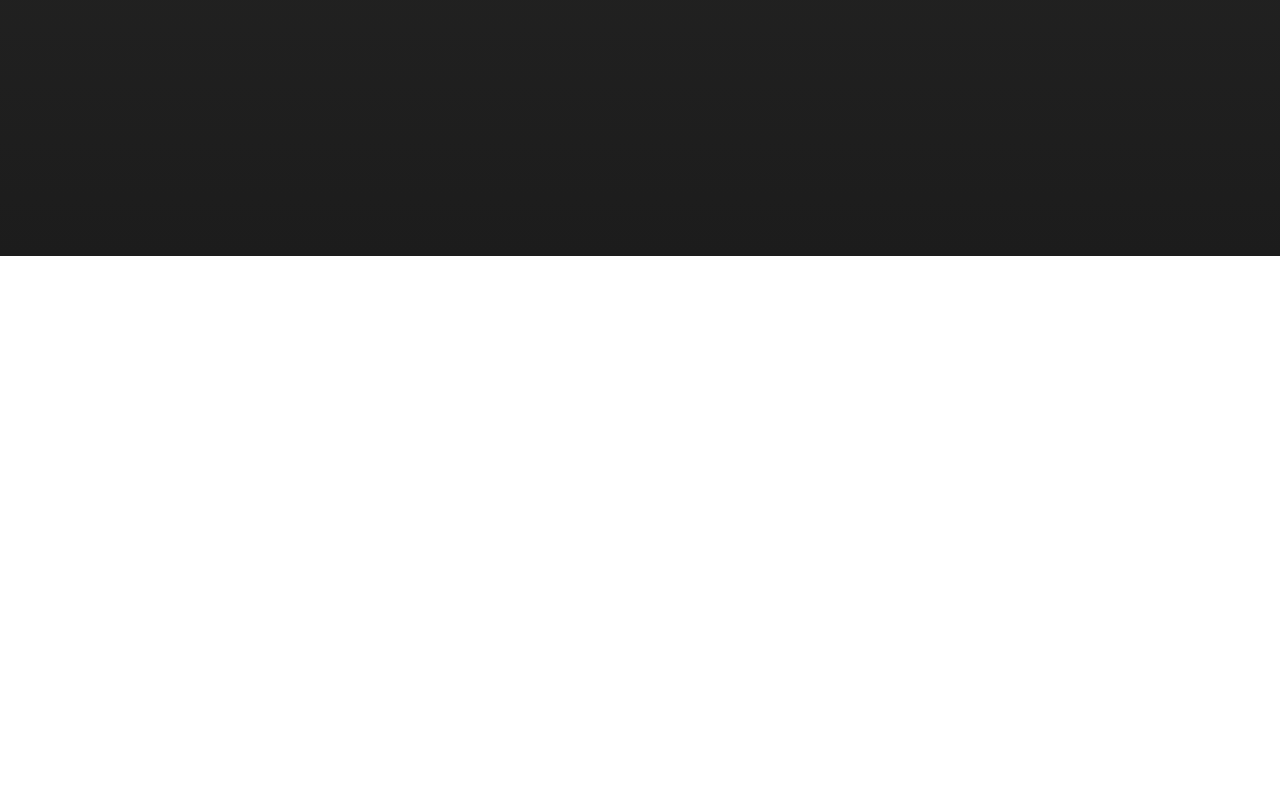
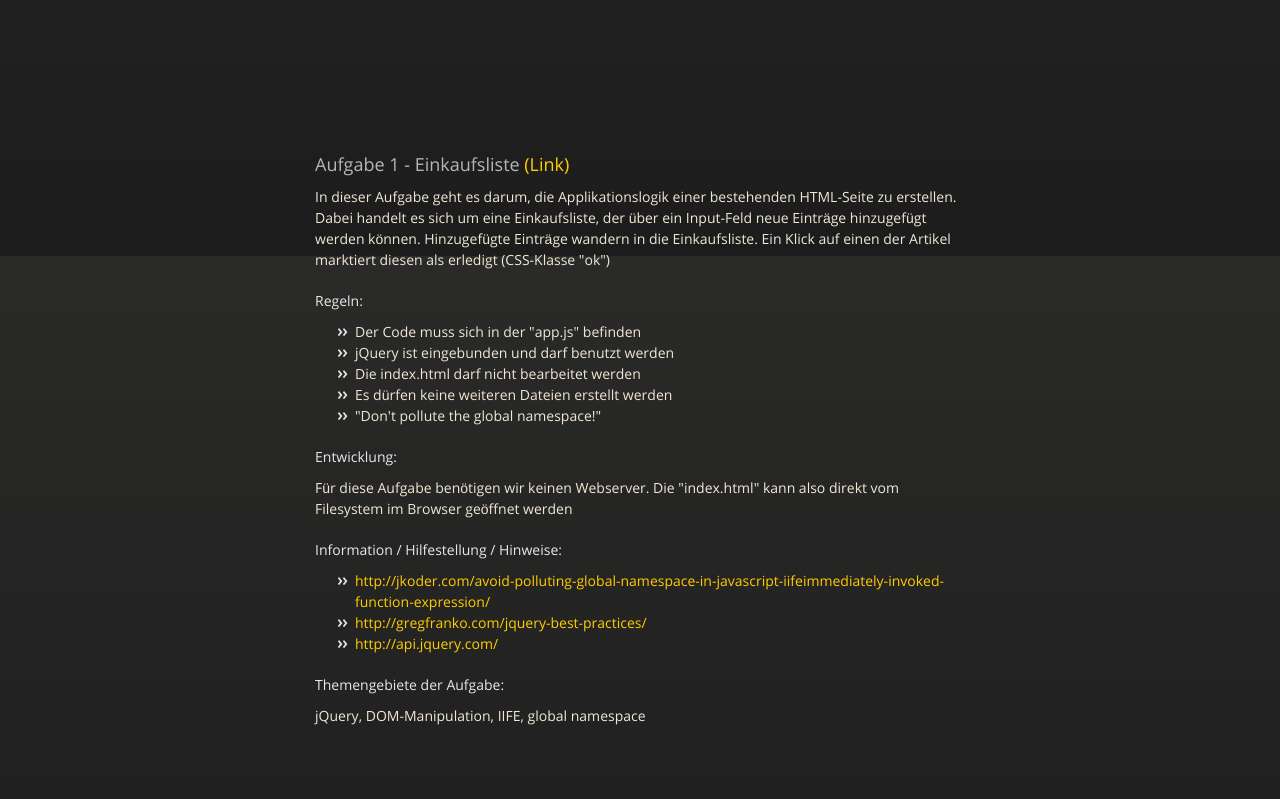
Before and after one commit to emememw/js-dojo, a plain HTML site: page index.html in a window 1280 px wide. Shown: the part 544-1343 px from the top of the page. Before the commit the page ends 800 px from the top, so only its background shows below. Drawn offline with nearby package versions, Linux system fonts and the light colour scheme.

Commit message:
added ex1

```diff
--- a/index.html
+++ b/index.html
@@ -51,6 +51,35 @@
 <p>Happy hacking :)</p>
       </section>
 
+      <section>
+        <div>
+          <h3>Aufgabe 1 - Einkaufsliste <a href="https://github.com/markus-wi/js-dojo/tree/master/exercises/exercise1">(Link)</a></h3>
+          <p>
+            In dieser Aufgabe geht es darum, die Applikationslogik einer bestehenden HTML-Seite zu erstellen.
+            Dabei handelt es sich um eine Einkaufsliste, der über ein Input-Feld neue Einträge hinzugefügt werden können.
+            Hinzugefügte Einträge wandern in die Einkaufsliste. Ein Klick auf einen der Artikel marktiert diesen als erledigt (CSS-Klasse "ok")
+          </p>
+          <h4>Regeln:</h4>
+          <ul>
+            <li>Der Code muss sich in der "app.js" befinden</li>
+            <li>jQuery ist eingebunden und darf benutzt werden</li>
+            <li>Die index.html darf nicht bearbeitet werden</li>
+            <li>Es dürfen keine weiteren Dateien erstellt werden</li>
+            <li>"Don't pollute the global namespace!"</li>
+          </ul>
+          <h4>Entwicklung:</h4>
+          <p>Für diese Aufgabe benötigen wir keinen Webserver. Die "index.html" kann also direkt vom Filesystem im Browser geöffnet werden</p>
+          <h4>Information / Hilfestellung / Hinweise:</h4>
+          <ul>
+            <li><a href="http://jkoder.com/avoid-polluting-global-namespace-in-javascript-iifeimmediately-invoked-function-expression/">http://jkoder.com/avoid-polluting-global-namespace-in-javascript-iifeimmediately-invoked-function-expression/</a></li>
+            <li><a href="http://gregfranko.com/jquery-best-practices/">http://gregfranko.com/jquery-best-practices/</a></li>
+            <li><a href="http://api.jquery.com/">http://api.jquery.com/</a></li>
+          </ul>
+          <h4>Themengebiete der Aufgabe:</h4>
+          <p>jQuery, DOM-Manipulation, IIFE, global namespace</p>
+        </div>
+      </section>
+
     </div>
     <!--[if !IE]><script>fixScale(document);</script><![endif]-->
 
```
